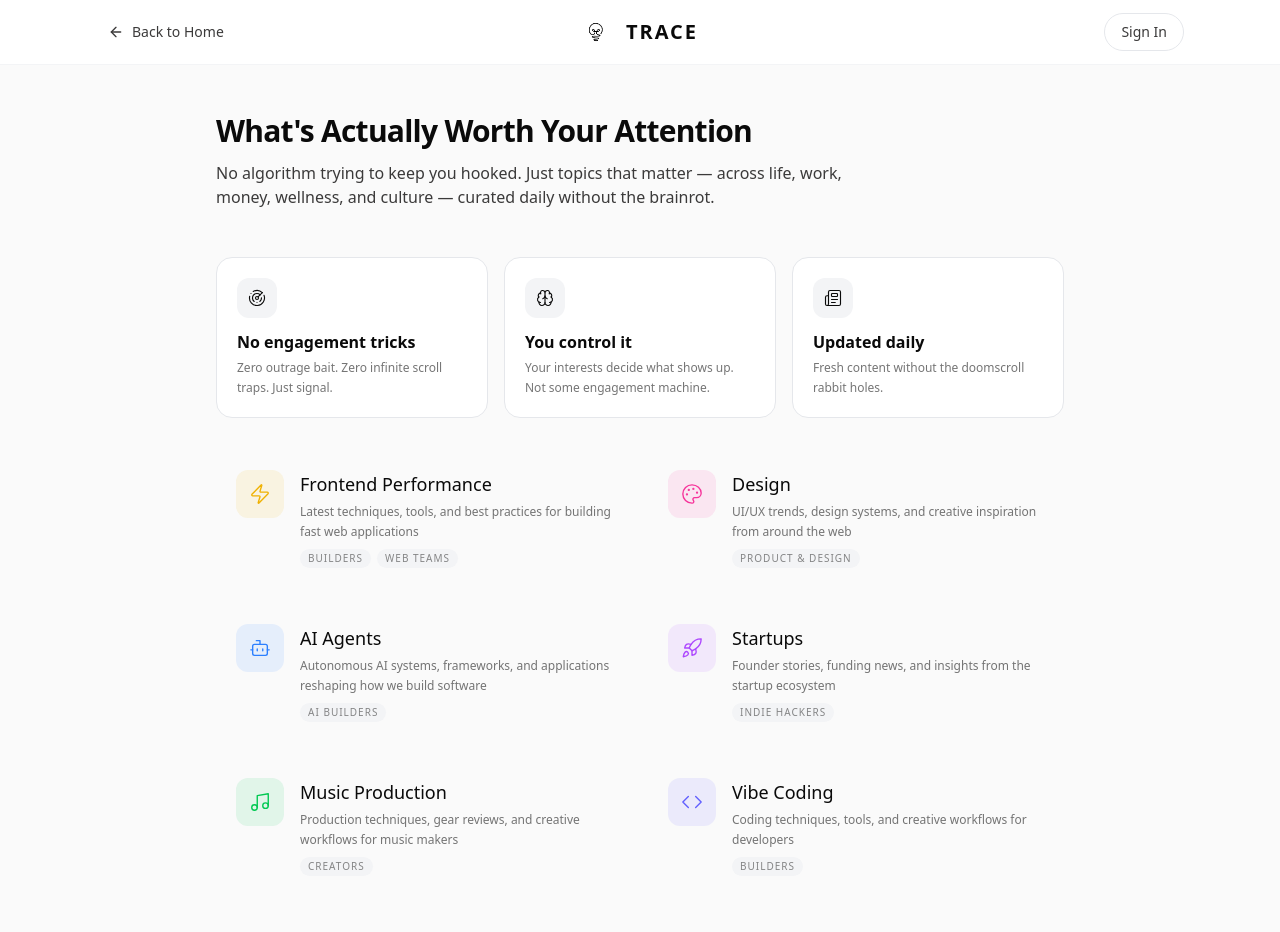
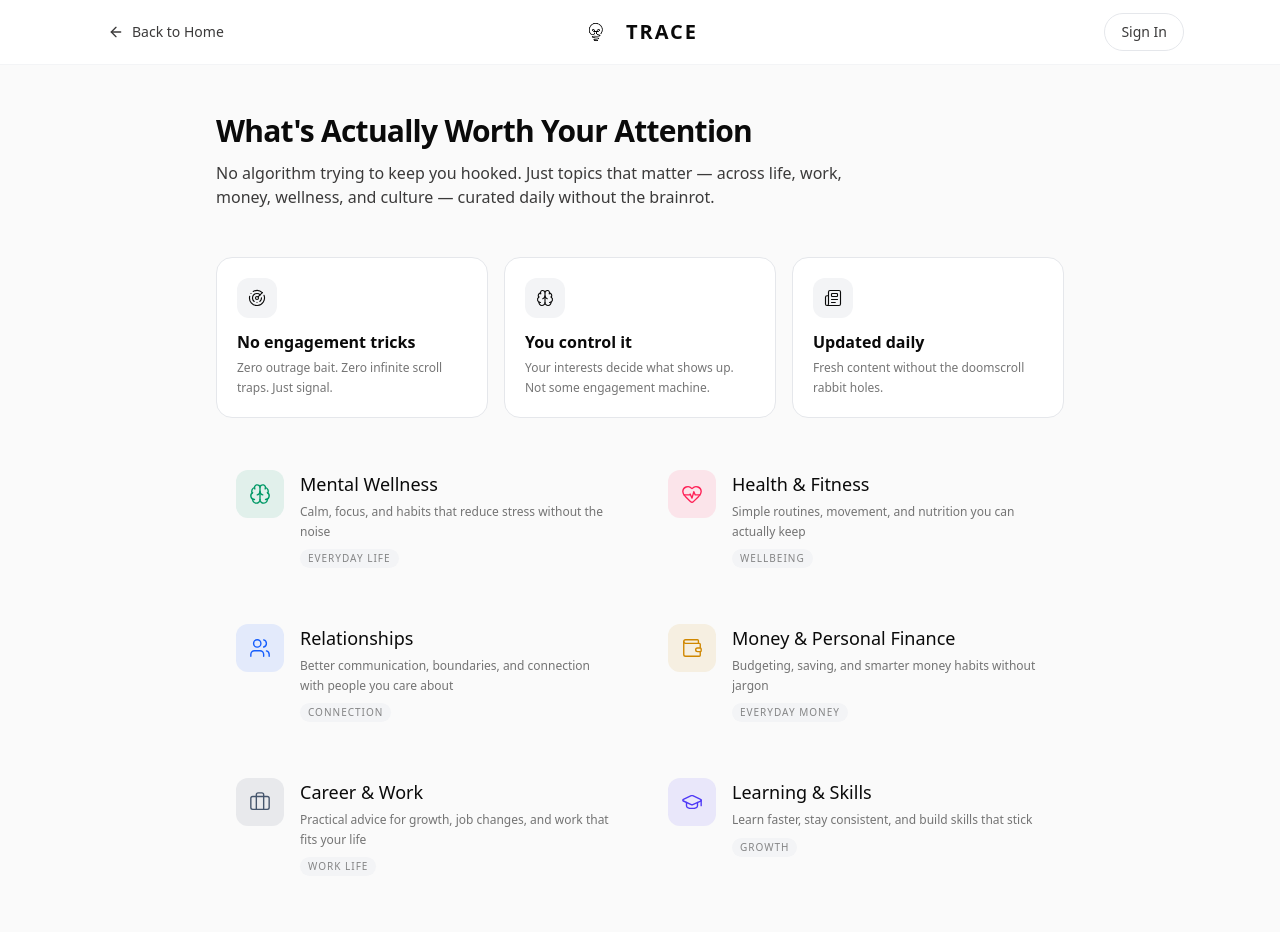
Before and after one commit to TarunTomar122/trace, a Next.js app in the folder frontend/: page /trending in a window 1280 px wide. Shown: the top 932 px of the page. Built offline with nearby package versions, Linux system fonts and the light colour scheme; no server answers.

Commit message:
chore: update trending page

```diff
--- a/frontend/app/trending/[topic]/page.tsx
+++ b/frontend/app/trending/[topic]/page.tsx
@@ -2,7 +2,7 @@
 import Link from 'next/link';
 import { notFound } from 'next/navigation';
 import type { Metadata } from 'next';
-import { Sparkles, Calendar, Youtube, BookOpen, MessageCircle, ArrowUpRight } from 'lucide-react';
+import { Sparkles, Calendar, Youtube, BookOpen, MessageCircle, ArrowUpRight, Newspaper } from 'lucide-react';
 import PublicHeader from '@/components/PublicHeader';
 import { adminFirestore } from '@/lib/firebase-admin';
 
@@ -11,21 +11,29 @@
 export const revalidate = 14400; // Revalidate every 4 hours
 
 const ALLOWED_TOPICS = [
-  'frontend-performance',
-  'design',
-  'ai-agents',
-  'startups',
-  'music-production',
-  'vibe-coding',
+  'mental-wellness',
+  'health-fitness',
+  'relationships',
+  'money',
+  'career',
+  'learning',
+  'productivity',
+  'creativity',
+  'travel',
+  'culture',
 ] as const;
 
 const TOPIC_DISPLAY_NAMES: Record<string, string> = {
-  'frontend-performance': 'Frontend Performance',
-  'design': 'Design',
-  'ai-agents': 'AI Agents',
-  'startups': 'Startups',
-  'music-production': 'Music Production',
-  'vibe-coding': 'Vibe Coding',
+  'mental-wellness': 'Mental Wellness',
+  'health-fitness': 'Health & Fitness',
+  'relationships': 'Relationships',
+  'money': 'Money & Personal Finance',
+  'career': 'Career & Work',
+  'learning': 'Learning & Skills',
+  'productivity': 'Productivity',
+  'creativity': 'Creativity',
+  'travel': 'Travel & Adventure',
+  'culture': 'Culture & Entertainment',
 };
 
 type FeedItem = {
@@ -45,12 +53,12 @@
   video: { icon: Youtube, color: 'text-red-500', label: 'Video' },
   blog: { icon: BookOpen, color: 'text-emerald-500', label: 'Article' },
   discussion: { icon: MessageCircle, color: 'text-amber-500', label: 'Discussion' },
+  news: { icon: Newspaper, color: 'text-sky-500', label: 'News' },
 };
 
 function FeedCard({ item }: { item: FeedItem }) {
   const itemKind = item.type || 'blog';
   const config = sourceConfig[itemKind] || sourceConfig.blog;
-  const Icon = config.icon;
   const host = (() => {
     try {
       return new URL(item.url).hostname.replace('www.', '');
@@ -63,6 +71,7 @@
     video: 'bg-red-50',
     blog: 'bg-emerald-50',
     discussion: 'bg-amber-50',
+    news: 'bg-sky-50',
   };
 
   return (
@@ -73,10 +82,6 @@
       className="group block p-4 md:p-5 rounded-xl hover:bg-gray-50 transition-colors cursor-pointer"
     >
       <div className="flex items-start gap-3 md:gap-4">
-        <div className={`hidden md:flex w-12 h-12 rounded-xl items-center justify-center shrink-0 ${bgColors[itemKind] || bgColors.blog}`}>
-          <Icon size={20} className={config.color} strokeWidth={1.5} />
-        </div>
-
         <div className="flex-1 min-w-0">
           <div className="flex items-center gap-2 mb-1.5 md:mb-2">
             <span className={`text-[10px] font-medium uppercase tracking-wider ${config.color}`}>
@@ -99,11 +104,6 @@
             </h3>
           </div>
 
-          {item.description && (
-            <p className="text-xs text-secondary/70 mb-2">
-              {item.description}
-            </p>
-          )}
           {item.metadata?.why_relevant && (
             <p className="text-[11px] text-primary/70">
               {item.metadata.why_relevant}
@@ -113,6 +113,25 @@
       </div>
     </a>
   );
+}
+
+
+function getTodayIstDate(): string {
+  const now = new Date();
+  const utc = now.getTime() + now.getTimezoneOffset() * 60000;
+  const ist = new Date(utc + 5.5 * 60 * 60 * 1000);
+  return ist.toISOString().slice(0, 10);
+}
+
+
+async function getLatestTrendingDate(): Promise<string | null> {
+  const snapshot = await adminFirestore
+    .collection('trending_news')
+    .orderBy('date', 'desc')
+    .limit(1)
+    .get();
+  if (snapshot.empty) return null;
+  return snapshot.docs[0].id || snapshot.docs[0].data().date || null;
 }
 
 
@@ -129,67 +148,39 @@
       return null;
     }
 
-    console.log('[getTopicData] Fetching topic from Firestore:', topicId);
+    console.log('[getTopicData] Fetching trending topic from Firestore:', topicId);
 
-    // Fetch directly from Firestore
+    const today = getTodayIstDate();
+    const latestDate = await getLatestTrendingDate();
+    const dateToUse = latestDate || today;
+
     const topicDoc = await adminFirestore
+      .collection('trending_news')
+      .doc(dateToUse)
       .collection('topics')
       .doc(topicId)
       .get();
 
     if (!topicDoc.exists) {
-      console.log('[getTopicData] Topic not found in Firestore:', topicId);
+      console.log('[getTopicData] Topic not found in trending_news:', topicId);
       return null;
     }
 
     const topicData = topicDoc.data();
-    const latest = topicData?.latest || {};
+    const articles = (topicData?.articles || []).slice(0, 10);
 
-    // Extract content - more items for SEO/value
-    const blogs = (latest.blogs || []).slice(0, 4);
-    const discussions = (latest.discussions || []).slice(0, 3);
-    const videos = (latest.videos || []).slice(0, 3);
-
-    // Combine and format items
-    const items = [
-      ...blogs.map((item: any, idx: number) => ({
-        id: `${topicId}_blog_${idx}`,
-        type: 'blog',
+    const items = articles.map((item: any, idx: number) => ({
+      id: `${topicId}_news_${idx}`,
+      type: 'news',
       title: item.title || '',
-        description: item.description || item.summary || item.excerpt || '',
+      description: item.content || '',
       url: item.url || '',
       tags: [topicId],
-        source: 'exa',
+      source: 'tavily',
       metadata: {
-          why_relevant: `Latest in ${TOPIC_DISPLAY_NAMES[topicId]}`,
+        why_relevant: `Trending in ${TOPIC_DISPLAY_NAMES[topicId]}`,
       },
-      })),
-      ...discussions.map((item: any, idx: number) => ({
-        id: `${topicId}_discussion_${idx}`,
-        type: 'discussion',
-        title: item.title || '',
-        description: item.description || item.summary || item.excerpt || '',
-        url: item.url || '',
-        tags: [topicId],
-        source: 'exa',
-        metadata: {
-          why_relevant: `Latest in ${TOPIC_DISPLAY_NAMES[topicId]}`,
-        },
-      })),
-      ...videos.map((item: any, idx: number) => ({
-        id: `${topicId}_video_${idx}`,
-        type: 'video',
-        title: item.title || '',
-        description: item.description || item.summary || item.excerpt || '',
-        url: item.url || '',
-        thumbnail: item.thumbnail || null,
-        tags: [topicId],
-        source: 'youtube',
-        metadata: {
-          why_relevant: `Latest in ${TOPIC_DISPLAY_NAMES[topicId]}`,
-        },
-      })),
-    ];
+    }));
 
     console.log('[getTopicData] Topic data fetched, items count:', items.length);
 
@@ -197,7 +188,7 @@
       topic_id: topicId,
       display_name: topicData?.display_name || TOPIC_DISPLAY_NAMES[topicId],
       items,
-      updated_at: topicData?.updated_at || null,
+      updated_at: topicData?.generated_at || null,
       total: items.length,
     };
   } catch (error) {
@@ -240,7 +231,7 @@
     '@context': 'https://schema.org',
     '@type': 'CollectionPage',
     name: `${displayName} - Trending`,
-    description: `Latest ${displayName.toLowerCase()} articles, discussions, and videos`,
+    description: `Latest ${displayName.toLowerCase()} articles curated from across the web`,
     url: `https://www.yourtrace.online/trending/${topic}`,
     publisher: {
       '@type': 'Organization',
@@ -298,7 +289,7 @@
               {displayName}
             </h1>
             <p className="text-sm text-secondary">
-              Latest articles, discussions, and videos curated from across the web — free to browse.
+              Latest articles curated from across the web — free to browse.
             </p>
             {updatedAt && (
               <div className="mt-3 flex items-center gap-2 text-xs text-secondary/70">
@@ -311,22 +302,32 @@
           {/* Value summary */}
           <div className="bg-white rounded-2xl border border-gray-200 p-5 md:p-6 mb-8">
             <h2 className="text-base md:text-lg font-semibold text-foreground mb-2">
-              Why this topic matters for builders
+              Why this topic matters
             </h2>
             <p className="text-sm text-secondary leading-relaxed">
-              Trace curates the most relevant {displayName.toLowerCase()} signal so you can keep shipping without getting lost in noise.
-              Use this page to scan what’s trending — then unlock your personalized feed when you want it tailored to your work.
+              Trace curates the most relevant {displayName.toLowerCase()} signal so you can stay informed without getting lost in noise.
+              Use this page to scan what’s trending — then unlock a personalized feed when you want it tailored to you.
             </p>
           </div>
 
           {/* Content */}
           {items.length > 0 ? (
-            <>
-              <div className="divide-y divide-border/10">
+            <div className="divide-y divide-border/10 mb-8">
               {items.map((item: FeedItem) => (
                 <FeedCard key={item.id} item={item} />
               ))}
             </div>
+          ) : (
+            <div className="py-16 text-center">
+              <div className="w-14 h-14 bg-gray-100 rounded-2xl flex items-center justify-center mx-auto mb-4">
+                <Sparkles size={24} className="text-foreground" />
+              </div>
+              <p className="text-lg font-semibold text-foreground mb-2">No content yet</p>
+              <p className="text-sm text-secondary">
+                Check back soon for fresh content!
+              </p>
+            </div>
+          )}
 
           {/* CTA to sign in */}
           <div className="py-8 md:py-12">
@@ -338,7 +339,7 @@
                 Want the complete feed?
               </p>
               <p className="text-sm text-secondary mb-6">
-                    Sign in to get a feed tuned to what you’re building across AI, product, and startups.
+                Sign in to get a feed tuned to what you care about — without doomscrolling.
               </p>
               <Link href="/">
                 <button className="bg-foreground text-background px-6 py-3 rounded-full text-sm font-medium hover:bg-foreground/90 transition-all">
@@ -363,19 +364,6 @@
               ))}
             </div>
           </div>
-            </>
-          ) : (
-            /* Empty state */
-            <div className="py-16 text-center">
-              <div className="w-14 h-14 bg-gray-100 rounded-2xl flex items-center justify-center mx-auto mb-4">
-                <Sparkles size={24} className="text-foreground" />
-              </div>
-              <p className="text-lg font-semibold text-foreground mb-2">No content yet</p>
-              <p className="text-sm text-secondary">
-                Check back soon for fresh content!
-              </p>
-            </div>
-          )}
         </div>
       </main>
     </div>
@@ -396,16 +384,16 @@
 
   return {
     title: `${displayName} - Trending on Trace`,
-    description: `Latest ${displayName.toLowerCase()} articles, discussions, and videos curated from across the web. Stay updated with the newest trends and insights.`,
+    description: `Latest ${displayName.toLowerCase()} articles curated from across the web. Stay updated without the noise.`,
     keywords: [
       displayName,
       `${displayName} news`,
       `${displayName} articles`,
       `${displayName} trends`,
       'curated content',
-      'tech news',
-      'product builders',
-      'indie hackers',
+      'curated topics',
+      'focus',
+      'wellness',
     ],
     openGraph: {
       title: `${displayName} - Trending on Trace`,
--- a/frontend/app/trending/page.tsx
+++ b/frontend/app/trending/page.tsx
@@ -3,15 +3,18 @@
 import {
   Sparkles,
   ArrowUpRight,
-  Zap,
   Palette,
-  Bot,
-  Rocket,
-  Music,
-  Code,
   Newspaper,
   Brain,
   Radar,
+  HeartPulse,
+  Users,
+  Wallet,
+  Briefcase,
+  GraduationCap,
+  Timer,
+  Compass,
+  Film,
 } from 'lucide-react';
 import PublicHeader from '@/components/PublicHeader';
 
@@ -52,64 +55,104 @@
 
 const TOPICS = [
   {
-    id: 'frontend-performance',
-    name: 'Frontend Performance',
-    description: 'Latest techniques, tools, and best practices for building fast web applications',
-    icon: Zap,
-    color: 'text-yellow-500',
-    bgColor: 'bg-yellow-500/10',
-    borderColor: 'border-yellow-500/20',
-    for: ['Builders', 'Web teams'],
+    id: 'mental-wellness',
+    name: 'Mental Wellness',
+    description: 'Calm, focus, and habits that reduce stress without the noise',
+    icon: Brain,
+    color: 'text-emerald-600',
+    bgColor: 'bg-emerald-600/10',
+    borderColor: 'border-emerald-600/20',
+    for: ['Everyday life'],
   },
   {
-    id: 'design',
-    name: 'Design',
-    description: 'UI/UX trends, design systems, and creative inspiration from around the web',
+    id: 'health-fitness',
+    name: 'Health & Fitness',
+    description: 'Simple routines, movement, and nutrition you can actually keep',
+    icon: HeartPulse,
+    color: 'text-rose-500',
+    bgColor: 'bg-rose-500/10',
+    borderColor: 'border-rose-500/20',
+    for: ['Wellbeing'],
+  },
+  {
+    id: 'relationships',
+    name: 'Relationships',
+    description: 'Better communication, boundaries, and connection with people you care about',
+    icon: Users,
+    color: 'text-blue-600',
+    bgColor: 'bg-blue-600/10',
+    borderColor: 'border-blue-600/20',
+    for: ['Connection'],
+  },
+  {
+    id: 'money',
+    name: 'Money & Personal Finance',
+    description: 'Budgeting, saving, and smarter money habits without jargon',
+    icon: Wallet,
+    color: 'text-yellow-600',
+    bgColor: 'bg-yellow-600/10',
+    borderColor: 'border-yellow-600/20',
+    for: ['Everyday money'],
+  },
+  {
+    id: 'career',
+    name: 'Career & Work',
+    description: 'Practical advice for growth, job changes, and work that fits your life',
+    icon: Briefcase,
+    color: 'text-slate-600',
+    bgColor: 'bg-slate-600/10',
+    borderColor: 'border-slate-600/20',
+    for: ['Work life'],
+  },
+  {
+    id: 'learning',
+    name: 'Learning & Skills',
+    description: 'Learn faster, stay consistent, and build skills that stick',
+    icon: GraduationCap,
+    color: 'text-indigo-600',
+    bgColor: 'bg-indigo-600/10',
+    borderColor: 'border-indigo-600/20',
+    for: ['Growth'],
+  },
+  {
+    id: 'productivity',
+    name: 'Productivity',
+    description: 'Focus, time, and systems that work in real life',
+    icon: Timer,
+    color: 'text-amber-600',
+    bgColor: 'bg-amber-600/10',
+    borderColor: 'border-amber-600/20',
+    for: ['Focus'],
+  },
+  {
+    id: 'creativity',
+    name: 'Creativity',
+    description: 'Ideas, inspiration, and making things you care about',
     icon: Palette,
     color: 'text-pink-500',
     bgColor: 'bg-pink-500/10',
     borderColor: 'border-pink-500/20',
-    for: ['Product & Design'],
+    for: ['Creative'],
   },
   {
-    id: 'ai-agents',
-    name: 'AI Agents',
-    description: 'Autonomous AI systems, frameworks, and applications reshaping how we build software',
-    icon: Bot,
-    color: 'text-blue-500',
-    bgColor: 'bg-blue-500/10',
-    borderColor: 'border-blue-500/20',
-    for: ['AI builders'],
+    id: 'travel',
+    name: 'Travel & Adventure',
+    description: 'Trips, planning, and experiences worth your time',
+    icon: Compass,
+    color: 'text-teal-600',
+    bgColor: 'bg-teal-600/10',
+    borderColor: 'border-teal-600/20',
+    for: ['Explore'],
   },
   {
-    id: 'startups',
-    name: 'Startups',
-    description: 'Founder stories, funding news, and insights from the startup ecosystem',
-    icon: Rocket,
-    color: 'text-purple-500',
-    bgColor: 'bg-purple-500/10',
-    borderColor: 'border-purple-500/20',
-    for: ['Indie hackers'],
-  },
-  {
-    id: 'music-production',
-    name: 'Music Production',
-    description: 'Production techniques, gear reviews, and creative workflows for music makers',
-    icon: Music,
-    color: 'text-green-500',
-    bgColor: 'bg-green-500/10',
-    borderColor: 'border-green-500/20',
-    for: ['Creators'],
-  },
-  {
-    id: 'vibe-coding',
-    name: 'Vibe Coding',
-    description: 'Coding techniques, tools, and creative workflows for developers',
-    icon: Code,
-    color: 'text-indigo-500',
-    bgColor: 'bg-indigo-500/10',
-    borderColor: 'border-indigo-500/20',
-    for: ['Builders'],
+    id: 'culture',
+    name: 'Culture & Entertainment',
+    description: 'Books, film, music, and stories people are talking about',
+    icon: Film,
+    color: 'text-violet-600',
+    bgColor: 'bg-violet-600/10',
+    borderColor: 'border-violet-600/20',
+    for: ['Culture'],
   },
 ];
 
```
Lines whose indentation alone changed are shown as unchanged.
